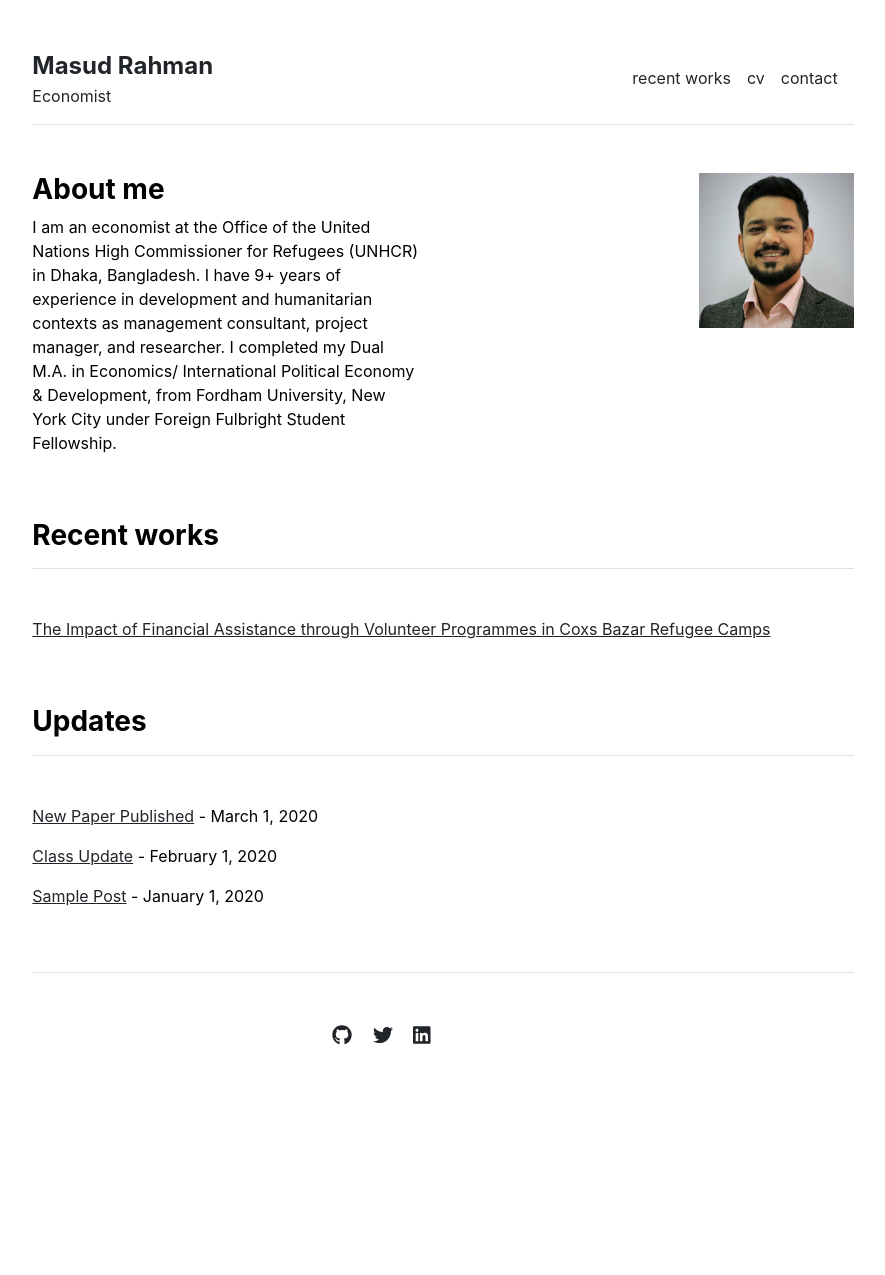
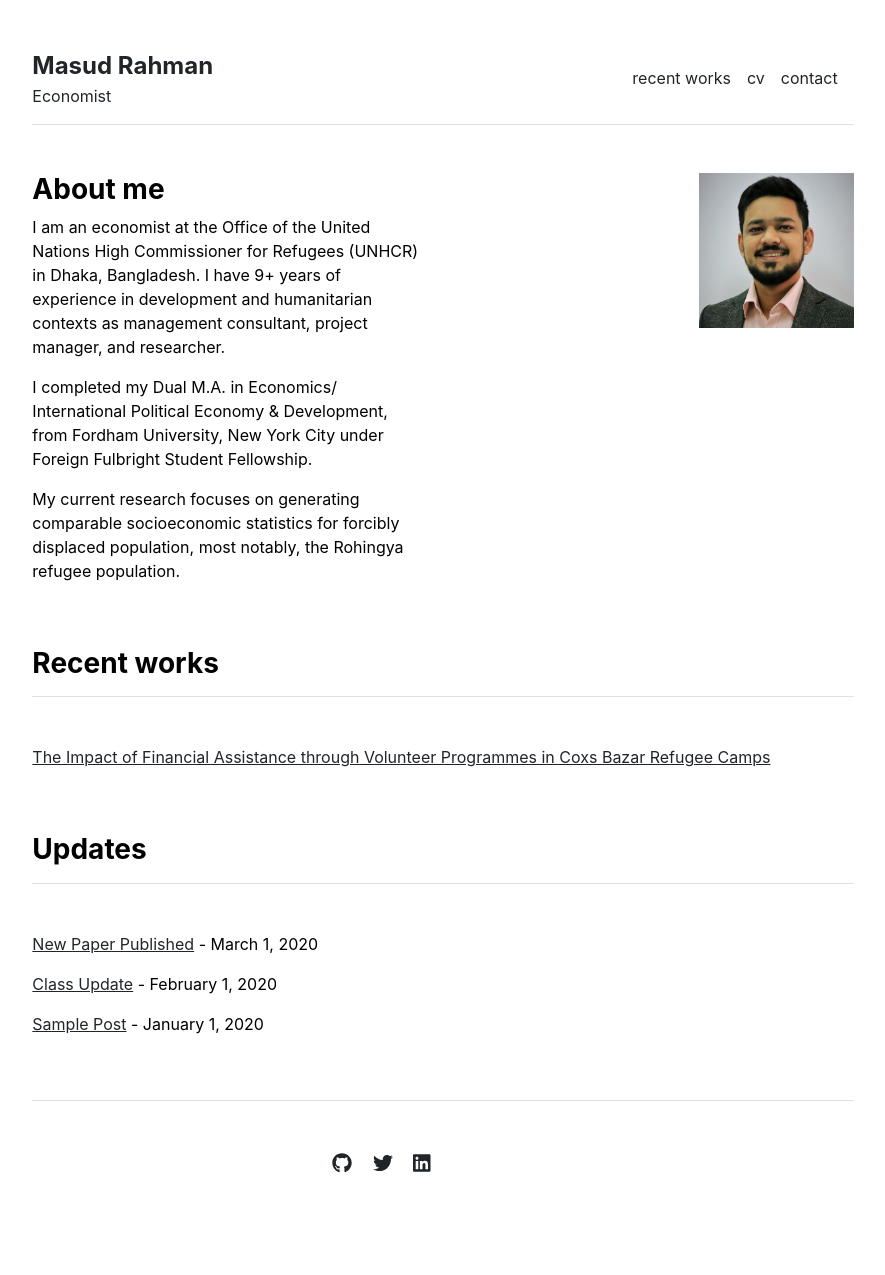
Before and after one commit to masud90/masud90.github.io, a Jekyll site: the page built from index.md, in a window 1280 px wide. Shown: the whole page, without its empty margins (197-1082 px from the left). Built offline with Jekyll 4.4.1, drawn with Linux system fonts in a browser that asks for light colours; before the commit the page ends 1147 px from its top, so only the background shows below that.

Commit message:
Update index.md
Add research focus

```diff
--- a/index.md
+++ b/index.md
@@ -3,4 +3,8 @@ layout: home
 title: "Home"
 ---
 
-I am an economist at the Office of the United Nations High Commissioner for Refugees (UNHCR) in Dhaka, Bangladesh. I have 9+ years of experience in development and humanitarian contexts as management consultant, project manager, and researcher. I completed my Dual M.A. in Economics/ International Political Economy & Development, from Fordham University, New York City under Foreign Fulbright Student Fellowship.
+I am an economist at the Office of the United Nations High Commissioner for Refugees (UNHCR) in Dhaka, Bangladesh. I have 9+ years of experience in development and humanitarian contexts as management consultant, project manager, and researcher.
+
+I completed my Dual M.A. in Economics/ International Political Economy & Development, from Fordham University, New York City under Foreign Fulbright Student Fellowship.
+
+My current research focuses on generating comparable socioeconomic statistics for forcibly displaced population, most notably, the Rohingya refugee population.
```
